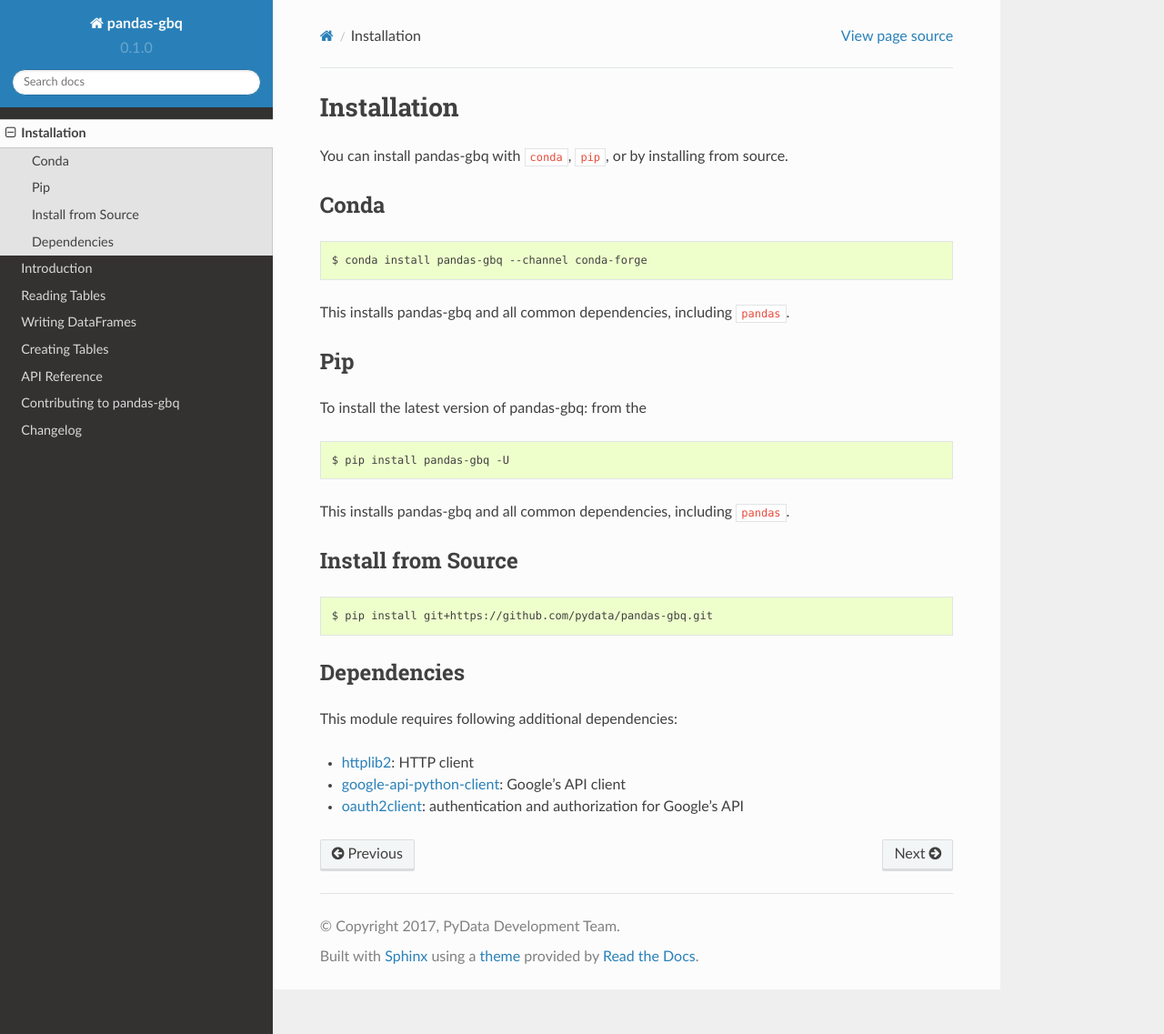
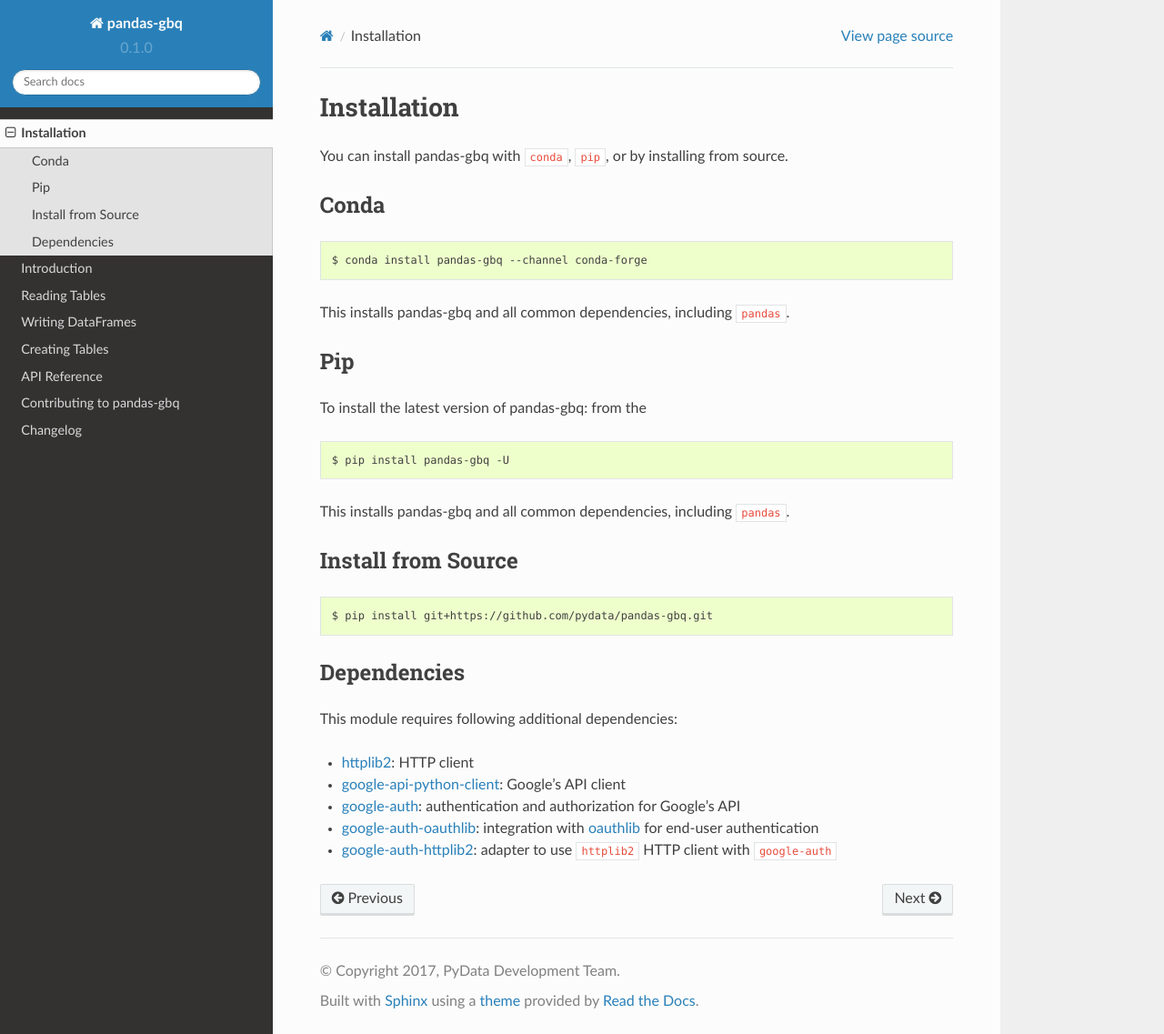
Before and after one commit to googleapis/python-bigquery-pandas, a Sphinx documentation site: the page built from docs/source/install.rst, in a window 1280 px wide and 1137 px high. Shown: the whole window at 91% size. Built offline with Sphinx 7.4.7 and the Read the Docs theme 2.0.0, drawn with Linux system fonts in a browser that asks for light colours.

Commit message:
DOC: remove references to oauth2client (#61)
Closes #59.

```diff
--- a/docs/source/install.rst
+++ b/docs/source/install.rst
@@ -39,4 +39,6 @@
 
 - `httplib2 <https://github.com/httplib2/httplib2>`__: HTTP client
 - `google-api-python-client <http://github.com/google/google-api-python-client>`__: Google's API client
-- `oauth2client <https://github.com/google/oauth2client>`__: authentication and authorization for Google's API
+- `google-auth <https://github.com/GoogleCloudPlatform/google-auth-library-python>`__: authentication and authorization for Google's API
+- `google-auth-oauthlib <https://github.com/GoogleCloudPlatform/google-auth-library-python-oauthlib>`__: integration with `oauthlib <https://github.com/idan/oauthlib>`__ for end-user authentication
+- `google-auth-httplib2 <https://github.com/GoogleCloudPlatform/google-auth-library-python-httplib2>`__: adapter to use ``httplib2`` HTTP client with ``google-auth``
```
